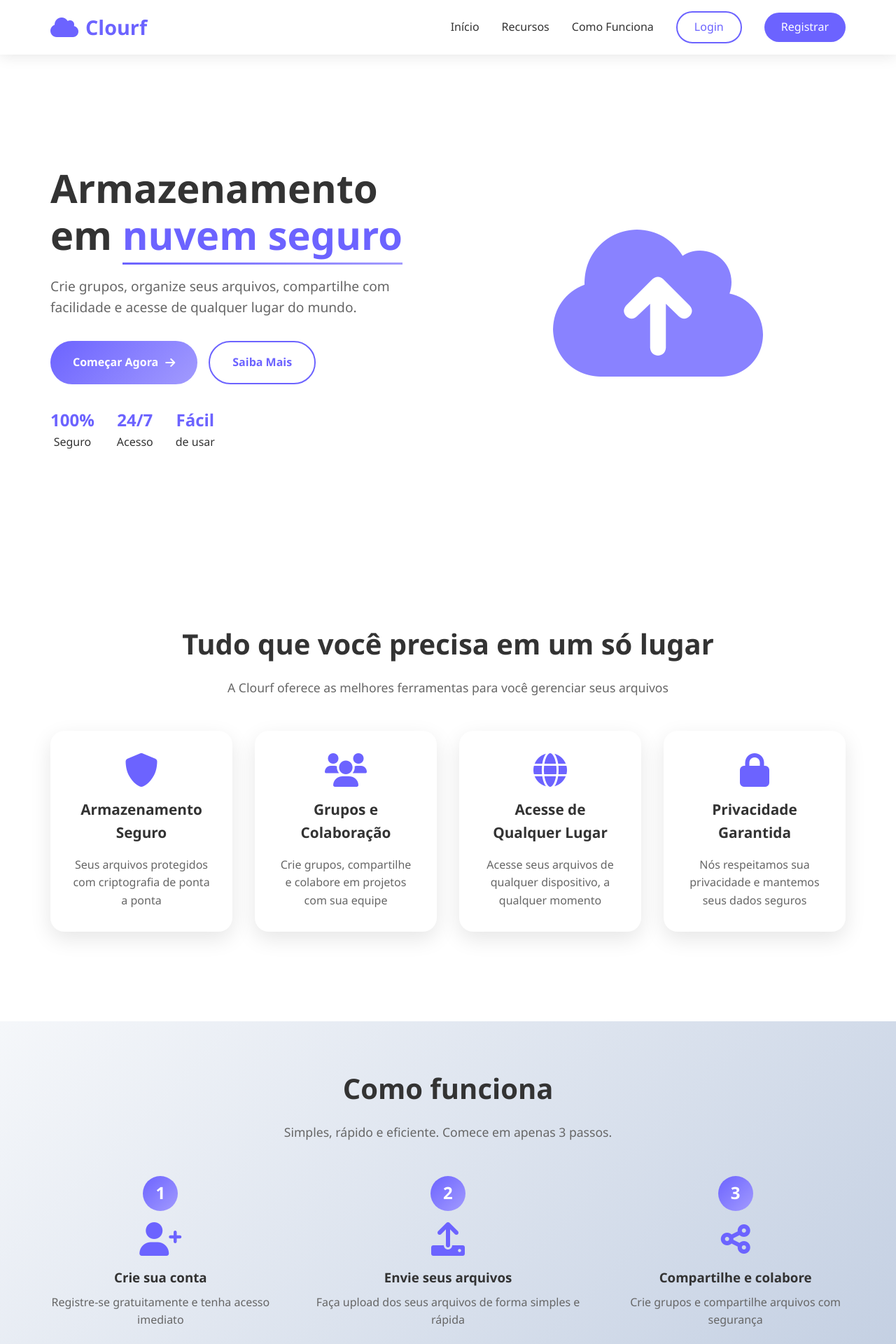
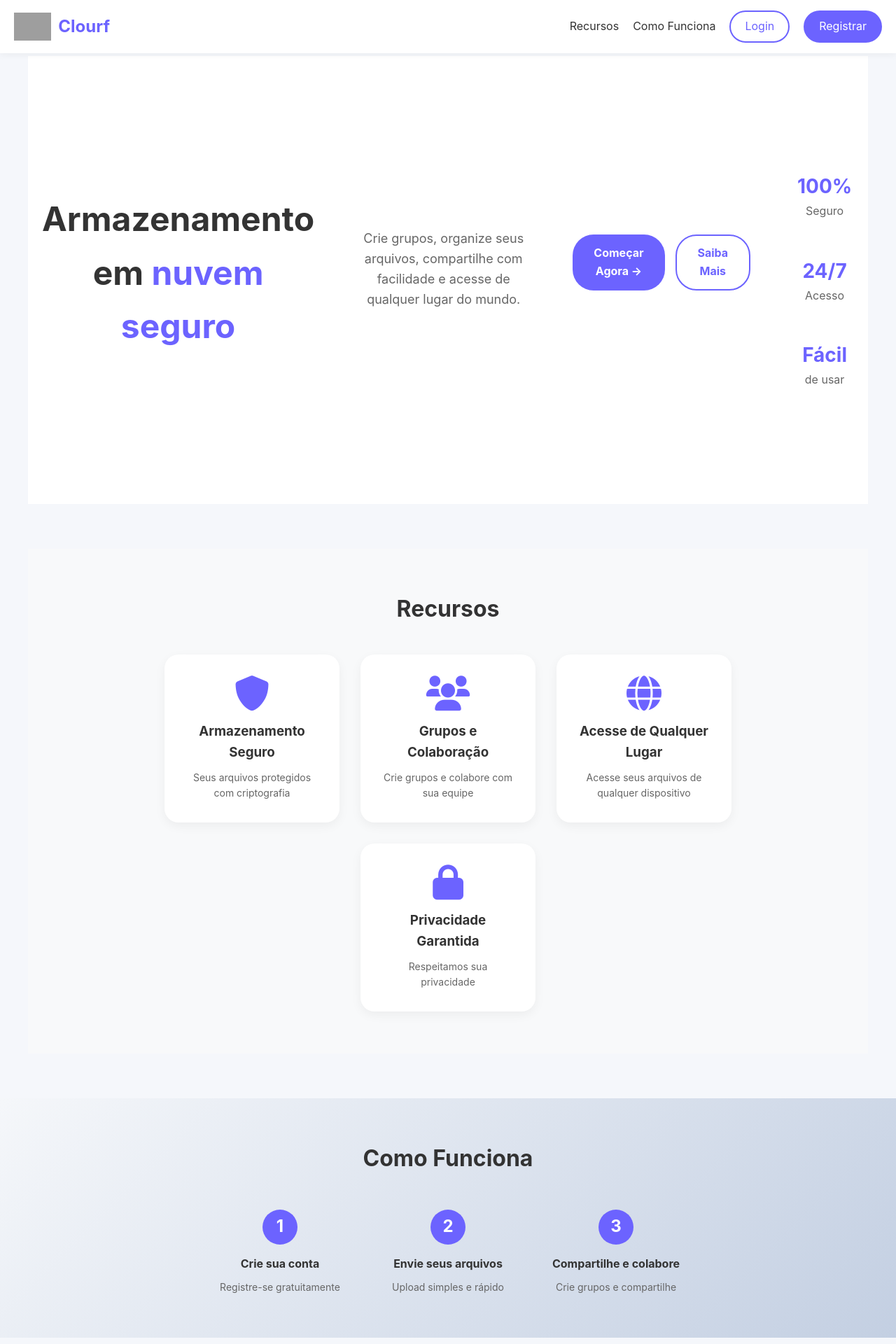
Before and after one commit to Desquek/Clourf-, a Flask app: page / in a window 1280 px wide. Shown: the top 1920 px of the page at 70% size. Run offline with Flask 3, Linux system fonts and the light colour scheme; grey boxes are pictures that could not be loaded.

Commit message:
Atualizar o index.html

```diff
--- a/templates/index.html
+++ b/templates/index.html
@@ -3,122 +3,152 @@
 <head>
     <meta charset="UTF-8">
     <meta name="viewport" content="width=device-width, initial-scale=1.0">
-    <title>Clourf - Armazenamento em Nuvem Seguro</title>
+    <title>Clourf - Nuvem Segura</title>
     <link rel="stylesheet" href="https://cdnjs.cloudflare.com/ajax/libs/font-awesome/6.0.0/css/all.min.css">
     <link rel="stylesheet" href="{{ url_for('static', filename='style.css') }}">
+    <style>
+        * { margin: 0; padding: 0; box-sizing: border-box; }
+        body { font-family: -apple-system, BlinkMacSystemFont, 'Segoe UI', Roboto, sans-serif; background: #f5f7fb; }
+
+        /* Header */
+        .header { background: white; padding: 15px 20px; display: flex; justify-content: space-between; align-items: center; box-shadow: 0 2px 10px rgba(0,0,0,0.05); position: fixed; top: 0; left: 0; right: 0; z-index: 100; }
+        .logo { display: flex; align-items: center; gap: 10px; }
+        .logo img { height: 40px; }
+        .logo span { font-size: 24px; font-weight: bold; color: #6C63FF; }
+        .nav-links { display: flex; gap: 20px; align-items: center; }
+        .nav-links a { text-decoration: none; color: #333; }
+        .btn-login { background: #6C63FF; color: white !important; padding: 8px 20px; border-radius: 25px; }
+        .btn-login-outline { border: 2px solid #6C63FF; color: #6C63FF !important; padding: 8px 20px; border-radius: 25px; }
+
+        /* Hero */
+        .hero { margin-top: 80px; padding: 60px 20px; text-align: center; background: white; }
+        .hero h1 { font-size: 48px; color: #333; margin-bottom: 20px; }
+        .hero h1 span { color: #6C63FF; }
+        .hero p { font-size: 18px; color: #666; max-width: 600px; margin: 0 auto 30px; }
+        .hero-buttons { display: flex; gap: 15px; justify-content: center; margin-bottom: 50px; }
+        .btn-primary { background: #6C63FF; color: white; padding: 12px 30px; border-radius: 30px; text-decoration: none; }
+        .btn-secondary { border: 2px solid #6C63FF; color: #6C63FF; padding: 12px 30px; border-radius: 30px; text-decoration: none; }
+
+        /* Stats */
+        .stats { display: flex; justify-content: center; gap: 50px; flex-wrap: wrap; }
+        .stat-item { text-align: center; }
+        .stat-number { font-size: 28px; font-weight: bold; color: #6C63FF; }
+        .stat-label { color: #666; }
+
+        /* Recursos */
+        .recursos { padding: 60px 20px; background: #f8f9fa; text-align: center; }
+        .recursos h2 { font-size: 32px; margin-bottom: 40px; }
+        .recursos-grid { display: flex; justify-content: center; gap: 30px; flex-wrap: wrap; max-width: 1000px; margin: 0 auto; }
+        .recurso-card { background: white; padding: 30px; border-radius: 20px; width: 250px; text-align: center; box-shadow: 0 5px 15px rgba(0,0,0,0.05); }
+        .recurso-card i { font-size: 50px; color: #6C63FF; margin-bottom: 15px; }
+        .recurso-card h3 { margin-bottom: 10px; }
+        .recurso-card p { color: #666; font-size: 14px; }
+
+        /* Como Funciona */
+        .como-funciona { padding: 60px 20px; text-align: center; }
+        .como-funciona h2 { font-size: 32px; margin-bottom: 40px; }
+        .passos { display: flex; justify-content: center; gap: 40px; flex-wrap: wrap; }
+        .passo { text-align: center; width: 200px; }
+        .passo-numero { width: 50px; height: 50px; background: #6C63FF; color: white; border-radius: 25px; display: flex; align-items: center; justify-content: center; font-size: 24px; font-weight: bold; margin: 0 auto 15px; }
+        .passo h4 { margin-bottom: 10px; }
+        .passo p { color: #666; font-size: 14px; }
+
+        /* Footer */
+        .footer { background: #1a1a2e; color: #ccc; text-align: center; padding: 30px; margin-top: 40px; }
+
+        @media (max-width: 768px) {
+            .hero h1 { font-size: 32px; }
+            .nav-links a { display: none; }
+            .nav-links .btn-login, .nav-links .btn-login-outline { display: inline-block; }
+        }
+    </style>
 </head>
 <body>
-    <header>
-        <nav>
-            <div class="logo"><i class="fas fa-cloud"></i> Clourf</div>
+    <div class="header">
+        <div class="logo">
+            <img src="{{ url_for('static', filename='logo.png') }}" alt="Clourf Logo">
+            <span>Clourf</span>
+        </div>
         <div class="nav-links">
-                <a href="/">Início</a>
             <a href="#recursos">Recursos</a>
             <a href="#como-funciona">Como Funciona</a>
-                <a href="/login" class="btn-login">Login</a>
-                <a href="/register" class="btn-register">Registrar</a>
+            <a href="/login" class="btn-login-outline">Login</a>
+            <a href="/register" class="btn-login">Registrar</a>
         </div>
-        </nav>
-    </header>
+    </div>
 
-    <section class="hero">
-        <div class="hero-text">
-            <h1>Armazenamento em <span class="destaque">nuvem seguro</span></h1>
+    <div class="hero">
+        <h1>Armazenamento em <span>nuvem seguro</span></h1>
         <p>Crie grupos, organize seus arquivos, compartilhe com facilidade e acesse de qualquer lugar do mundo.</p>
         <div class="hero-buttons">
-                <a href="/register" class="btn-primary">Começar Agora <i class="fas fa-arrow-right"></i></a>
+            <a href="/register" class="btn-primary">Começar Agora →</a>
             <a href="#recursos" class="btn-secondary">Saiba Mais</a>
         </div>
-            <div class="hero-stats">
-                <div><span>100%</span> Seguro</div>
-                <div><span>24/7</span> Acesso</div>
-                <div><span>Fácil</span> de usar</div>
+        <div class="stats">
+            <div class="stat-item">
+                <div class="stat-number">100%</div>
+                <div class="stat-label">Seguro</div>
+            </div>
+            <div class="stat-item">
+                <div class="stat-number">24/7</div>
+                <div class="stat-label">Acesso</div>
+            </div>
+            <div class="stat-item">
+                <div class="stat-number">Fácil</div>
+                <div class="stat-label">de usar</div>
             </div>
         </div>
-        <div class="hero-image">
-            <i class="fas fa-cloud-upload-alt"></i>
     </div>
-    </section>
 
-    <section id="recursos" class="recursos">
-        <h2>Tudo que você precisa em um só lugar</h2>
-        <p class="section-subtitle">A Clourf oferece as melhores ferramentas para você gerenciar seus arquivos</p>
+    <div id="recursos" class="recursos">
+        <h2>Recursos</h2>
         <div class="recursos-grid">
-            <div class="card">
+            <div class="recurso-card">
                 <i class="fas fa-shield-alt"></i>
                 <h3>Armazenamento Seguro</h3>
-                <p>Seus arquivos protegidos com criptografia de ponta a ponta</p>
+                <p>Seus arquivos protegidos com criptografia</p>
             </div>
-            <div class="card">
+            <div class="recurso-card">
                 <i class="fas fa-users"></i>
                 <h3>Grupos e Colaboração</h3>
-                <p>Crie grupos, compartilhe e colabore em projetos com sua equipe</p>
+                <p>Crie grupos e colabore com sua equipe</p>
             </div>
-            <div class="card">
+            <div class="recurso-card">
                 <i class="fas fa-globe"></i>
                 <h3>Acesse de Qualquer Lugar</h3>
-                <p>Acesse seus arquivos de qualquer dispositivo, a qualquer momento</p>
+                <p>Acesse seus arquivos de qualquer dispositivo</p>
             </div>
-            <div class="card">
+            <div class="recurso-card">
                 <i class="fas fa-lock"></i>
                 <h3>Privacidade Garantida</h3>
-                <p>Nós respeitamos sua privacidade e mantemos seus dados seguros</p>
+                <p>Respeitamos sua privacidade</p>
             </div>
         </div>
-    </section>
+    </div>
 
-    <section id="como-funciona" class="como-funciona">
-        <h2>Como funciona</h2>
-        <p class="section-subtitle">Simples, rápido e eficiente. Comece em apenas 3 passos.</p>
+    <div id="como-funciona" class="como-funciona">
+        <h2>Como Funciona</h2>
         <div class="passos">
             <div class="passo">
-                <div class="numero">1</div>
-                <i class="fas fa-user-plus"></i>
-                <h3>Crie sua conta</h3>
-                <p>Registre-se gratuitamente e tenha acesso imediato</p>
+                <div class="passo-numero">1</div>
+                <h4>Crie sua conta</h4>
+                <p>Registre-se gratuitamente</p>
             </div>
             <div class="passo">
-                <div class="numero">2</div>
-                <i class="fas fa-upload"></i>
-                <h3>Envie seus arquivos</h3>
-                <p>Faça upload dos seus arquivos de forma simples e rápida</p>
+                <div class="passo-numero">2</div>
+                <h4>Envie seus arquivos</h4>
+                <p>Upload simples e rápido</p>
             </div>
             <div class="passo">
-                <div class="numero">3</div>
-                <i class="fas fa-share-alt"></i>
-                <h3>Compartilhe e colabore</h3>
-                <p>Crie grupos e compartilhe arquivos com segurança</p>
+                <div class="passo-numero">3</div>
+                <h4>Compartilhe e colabore</h4>
+                <p>Crie grupos e compartilhe</p>
             </div>
         </div>
-    </section>
+    </div>
 
-    <section class="cta">
-        <h2>Pronto para começar?</h2>
-        <p>Junte-se a milhares de usuários que já confiam na Clourf</p>
-        <a href="/register" class="btn-primary">Começar Agora <i class="fas fa-rocket"></i></a>
-    </section>
-
-    <footer>
-        <div class="footer-content">
-            <div class="footer-logo">
-                <i class="fas fa-cloud"></i> Clourf
-                <p>Armazenamento em nuvem seguro e simples</p>
-            </div>
-            <div class="footer-links">
-                <h4>Links Rápidos</h4>
-                <a href="/">Início</a>
-                <a href="#recursos">Recursos</a>
-                <a href="#como-funciona">Como Funciona</a>
-            </div>
-            <div class="footer-links">
-                <h4>Conta</h4>
-                <a href="/login">Login</a>
-                <a href="/register">Registrar</a>
-            </div>
-        </div>
-        <div class="footer-bottom">
+    <div class="footer">
         <p>© 2026 Clourf. Todos os direitos reservados.</p>
     </div>
-    </footer>
 </body>
 </html>
```
Lines whose indentation alone changed are shown as unchanged.
